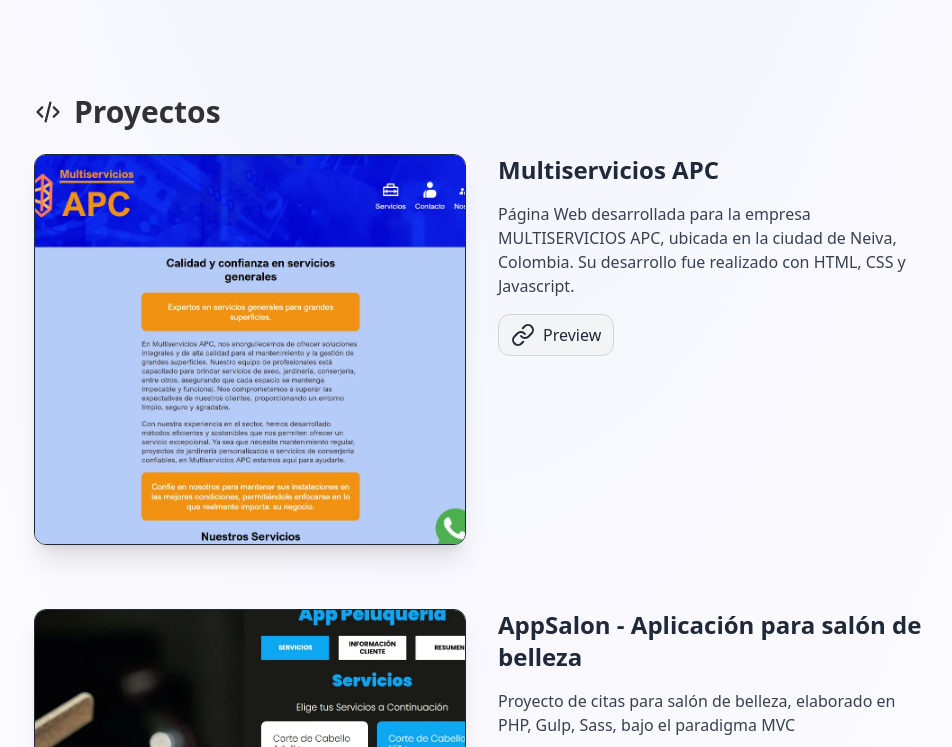
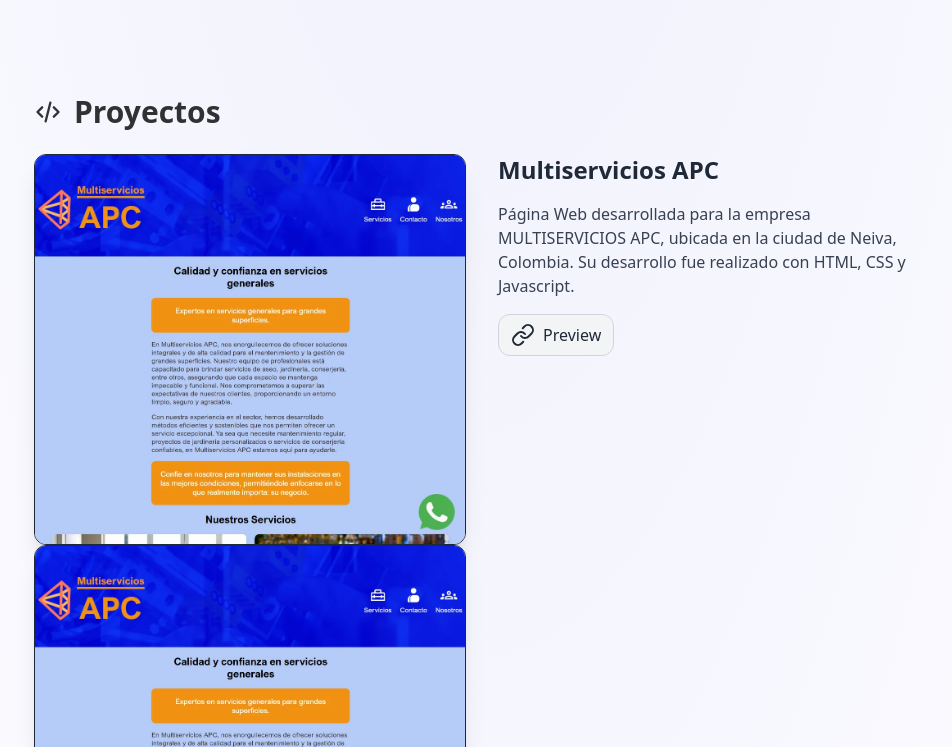
Before and after one commit to JPalacio3/Portafolio, an Astro site: page / in a window 1280 px wide. Shown: the part 1226-1973 px from the top of the page, without its empty margins (158-1110 px from the left). Built offline with nearby package versions, Linux system fonts and the light colour scheme; Astro itself is replaced by a stand-in of ours.

Commit message:
Mejorar la presentación de la sección de proyectos al ajustar el formato de las imágenes y agregar atributos de carga diferida

```diff
--- a/src/components/Projects.astro
+++ b/src/components/Projects.astro
@@ -69,11 +69,19 @@
         class="flex flex-col space-x-0 space-y-8 group md:flex-row md:space-x-8 md:space-y-0"
         id="proyectos"
       >
-        <div class="w-full md:w-1/2">
+        <div class="w-full md:w-1/2 ">
           <div class="relative flex flex-col items-center col-span-6 row-span-5 gap-8 transition duration-500 ease-in-out transform shadow-xl overflow-clip rounded-xl sm:rounded-xl md:group-hover:-translate-y-1 md:group-hover:shadow-2xl lg:border lg:border-gray-800 lg:hover:border-gray-700 lg:hover:bg-gray-800/50">
             <img
               alt={` ${title}`}
-              class="object-cover object-top w-full h-56 transition duration-500 sm:h-full md:scale-110 md:group-hover:scale-105"
+              class="object-cover object-top w-full h-56 sm:h-full md:h-auto md:group-hover:scale-105"
+              loading="lazy"
+              src={image}
+            />
+          </div>{" "}
+          <div class="relative flex flex-col items-center col-span-6 row-span-5 gap-8 transition duration-500 ease-in-out transform shadow-xl overflow-hidden rounded-xl sm:rounded-xl md:group-hover:-translate-y-1 md:group-hover:shadow-2xl lg:border lg:border-gray-800 lg:hover:border-gray-700 lg:hover:bg-gray-800/50">
+            <img
+              alt={` ${title}`}
+              class="object-cover object-top w-full h-56 sm:h-full md:h-64 lg:h-80 md:group-hover:scale-105"
               loading="lazy"
               src={image}
             />
```
